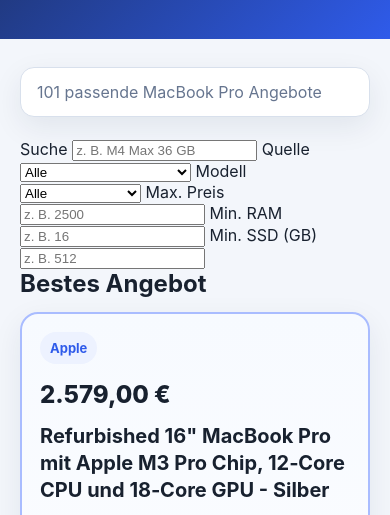
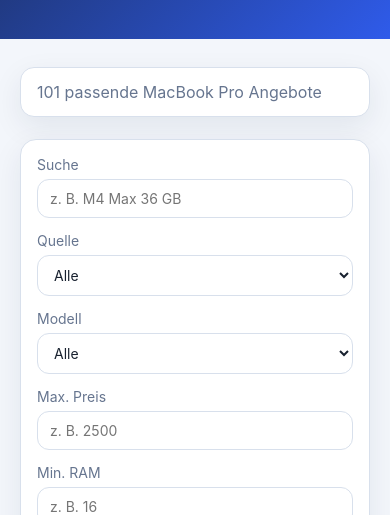
Before and after one commit to ali544544544/Mac-Offers-Finder, a website: page web/index.html in a window 390 px wide. Shown: the part 302-817 px from the top of the page. Drawn offline with Linux system fonts and the light colour scheme; files whose address does not match are found by name.

Commit message:
Update styles.css

```diff
--- a/web/styles.css
+++ b/web/styles.css
@@ -250,4 +250,36 @@
   .offer-details {
     grid-template-columns: 1fr;
   }
+  .filters {
+  margin-bottom: 24px;
 }
+
+.filter-grid {
+  display: grid;
+  grid-template-columns: repeat(auto-fit, minmax(180px, 1fr));
+  gap: 14px;
+  background: var(--panel);
+  border: 1px solid var(--line);
+  border-radius: 16px;
+  padding: 16px;
+  box-shadow: var(--shadow);
+}
+
+.filter-grid label {
+  display: flex;
+  flex-direction: column;
+  gap: 6px;
+  font-size: 14px;
+  color: var(--muted);
+}
+
+.filter-grid input,
+.filter-grid select {
+  border: 1px solid var(--line);
+  border-radius: 12px;
+  padding: 10px 12px;
+  font: inherit;
+  background: white;
+  color: var(--text);
+}
+}
```
